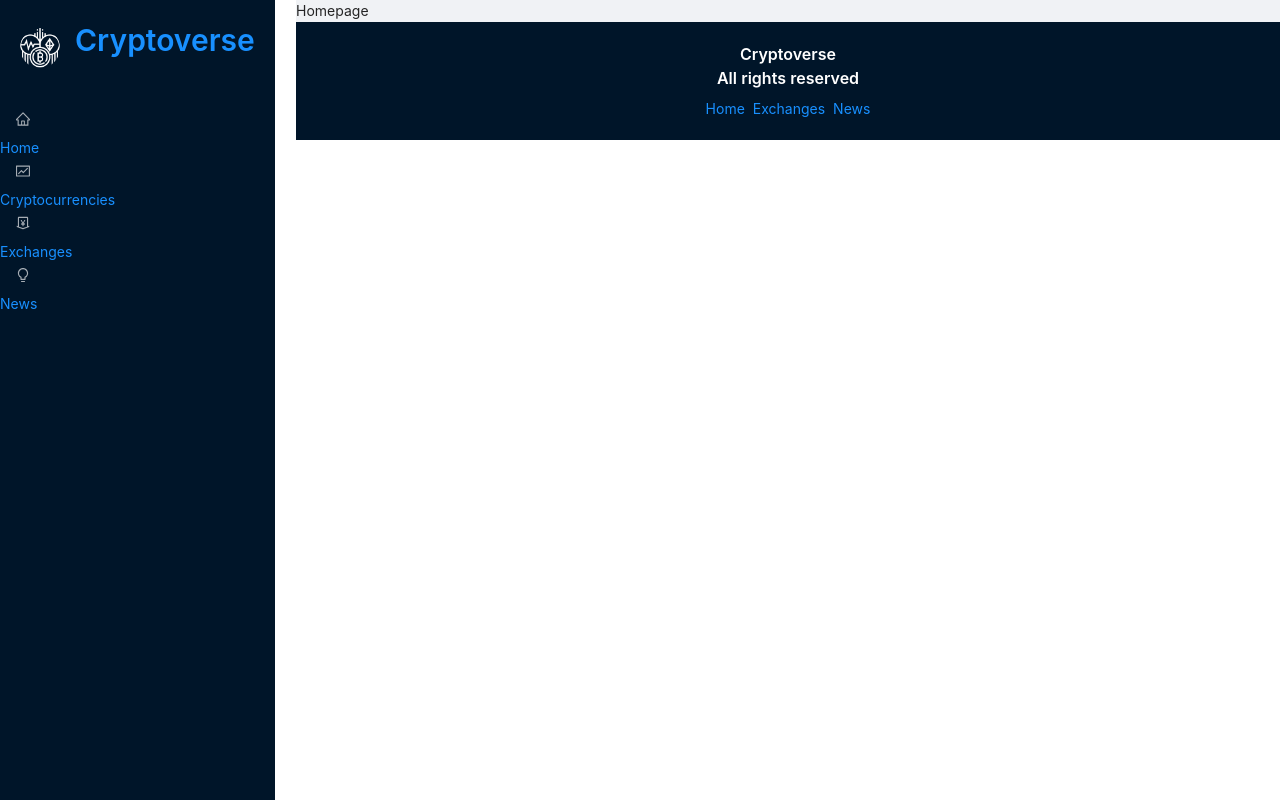
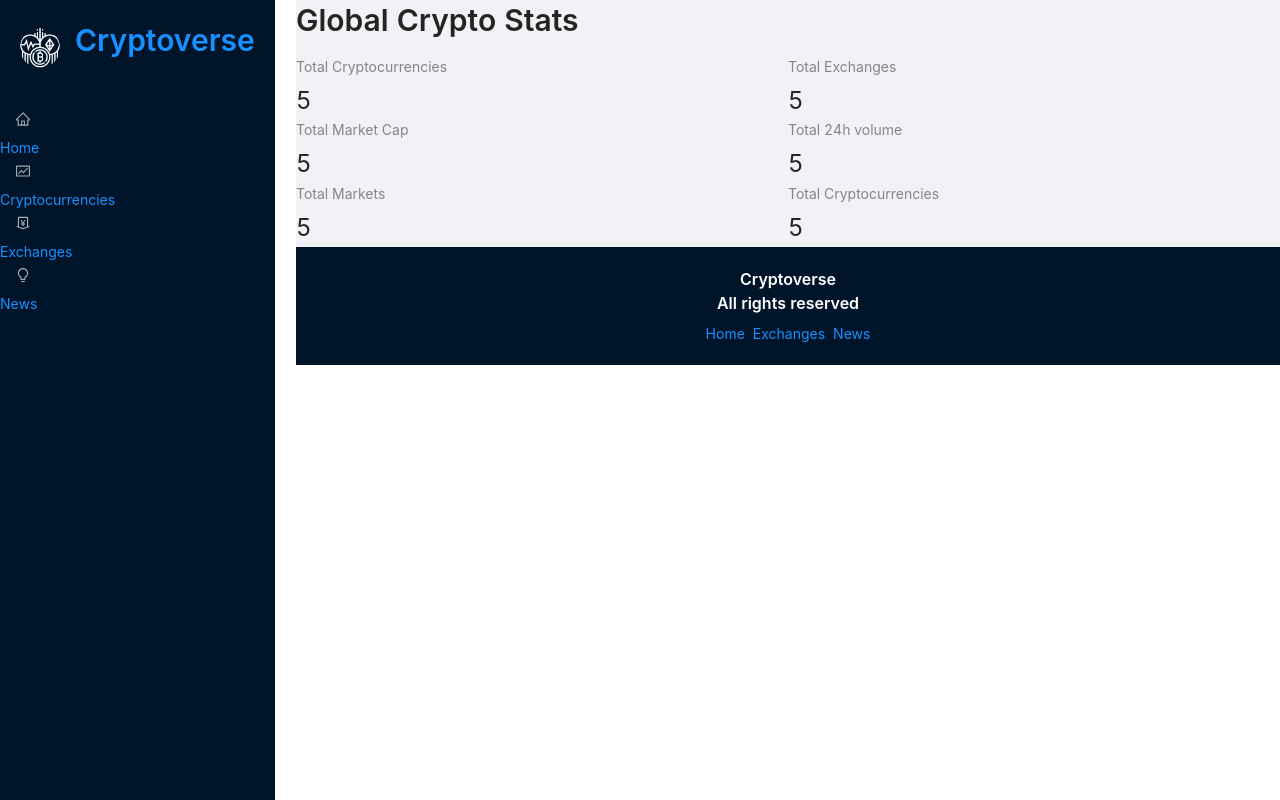
Before and after one commit to Markotweyo/cryptocurrencyapp, a React (Create React App) app: page / in a window 1280 px wide. Built offline with nearby package versions, Linux system fonts and the light colour scheme.

Commit message:
Added Homepage component

```diff
--- a/src/components/Homepage.jsx
+++ b/src/components/Homepage.jsx
@@ -1,10 +1,23 @@
 import React from 'react'
+import millify from 'millify';
+import {Typography, Row, Col, Statistic} from 'antd';
+import { Link} from 'react-router-dom';
+
+const {Title}= Typography
 
 const Homepage = () => {
     return (
-        <div>
-            Homepage
-        </div>
+        <>
+           <Title level={2} className="heading">Global Crypto Stats</Title>
+           <Row>
+               <Col span={12}> <Statistic title="Total Cryptocurrencies" value="5"/> </Col>
+               <Col span={12}> <Statistic title="Total Exchanges" value="5"/></Col>
+               <Col span={12}> <Statistic title="Total Market Cap" value="5"/></Col>
+               <Col span={12}> <Statistic title="Total 24h volume" value="5"/></Col>
+               <Col span={12}> <Statistic title="Total Markets" value="5"/></Col>
+               <Col span={12}> <Statistic title="Total Cryptocurrencies" value="5"/></Col>
+           </Row>
+        </>
     )
 }
 
```
